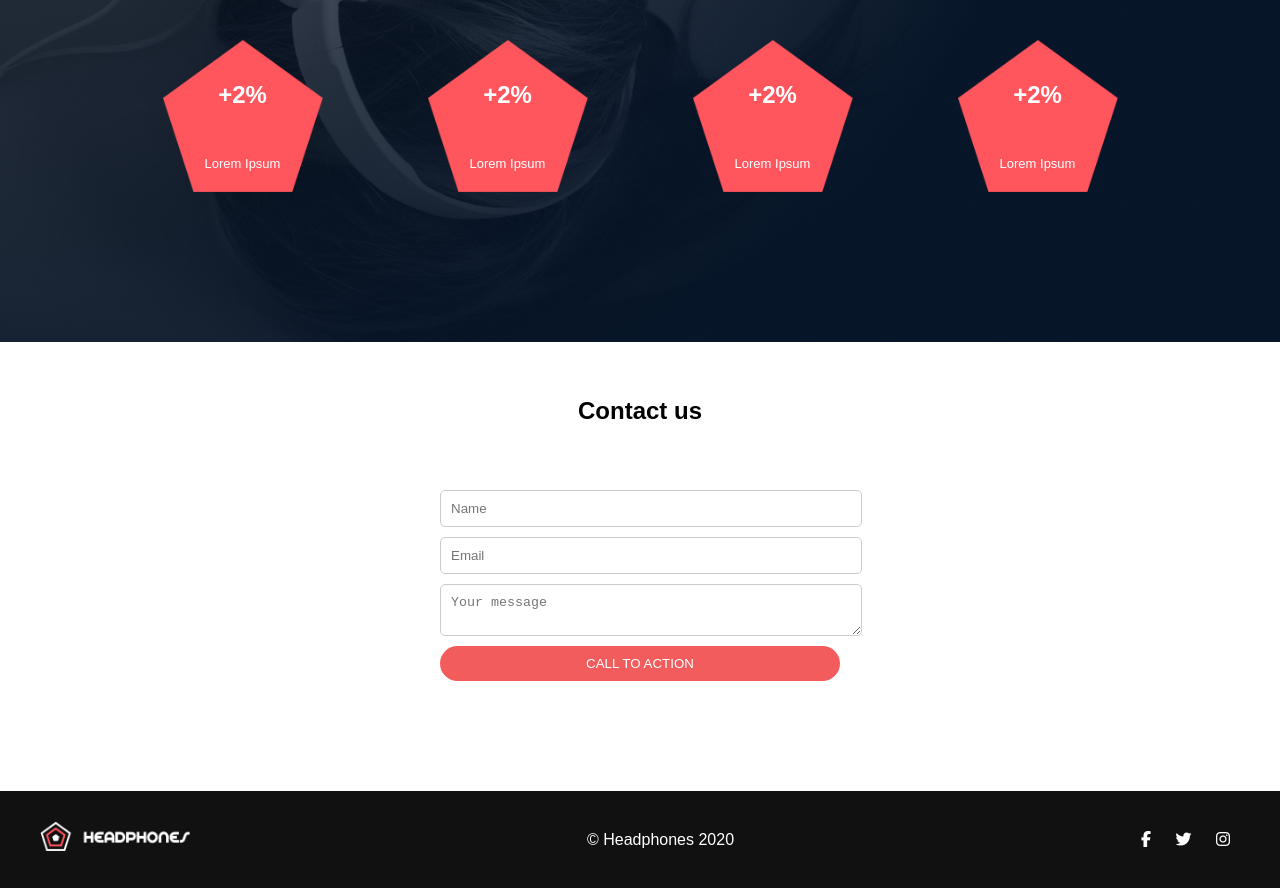
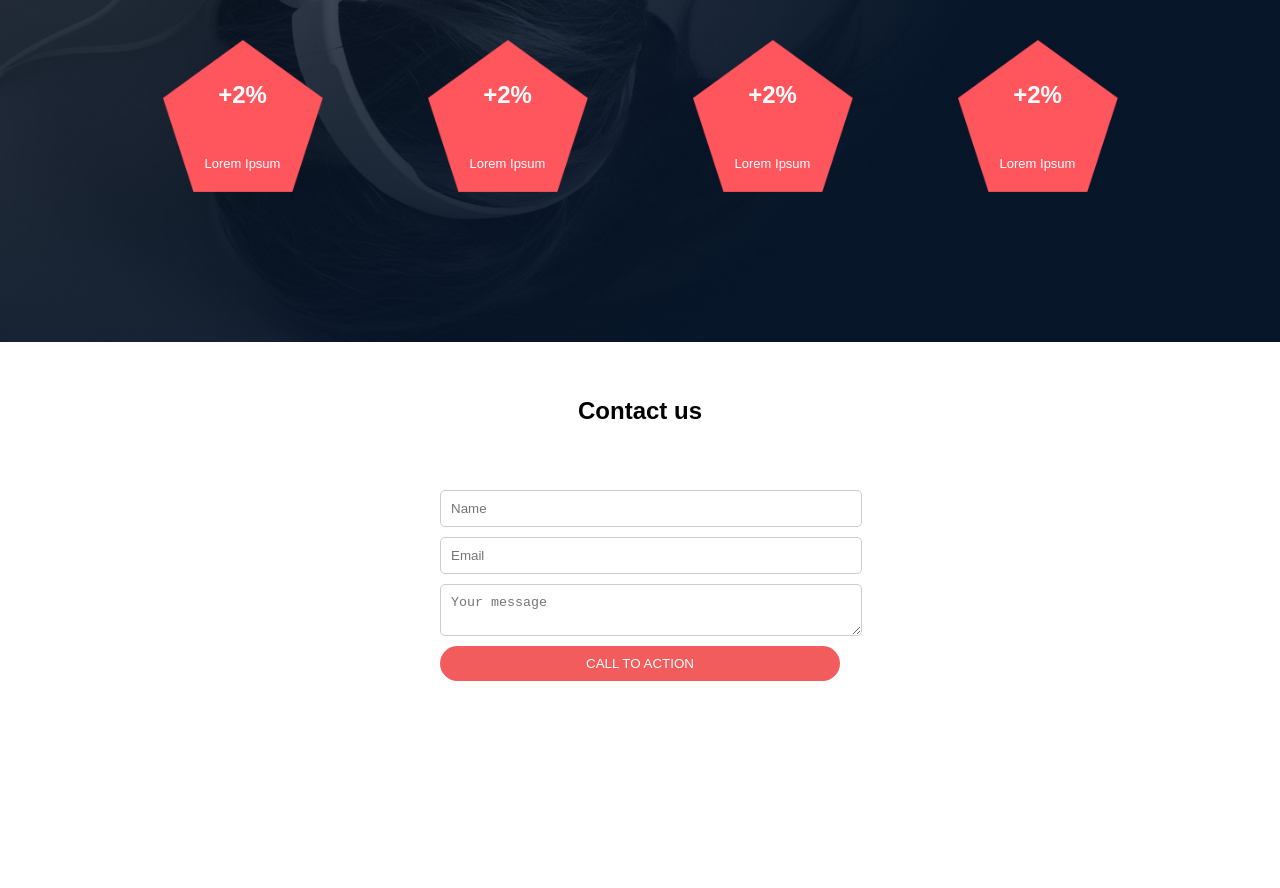
Before and after one commit to Nuswe265/alx_html_css, a plain HTML site: page headphones/3-index.html in a window 1280 px wide. Shown: the part 2039-2927 px from the top of the page. After the commit the page ends 2830 px from the top, so only its background shows below. Drawn offline with Linux system fonts and the light colour scheme.

Commit message:
Update 3-index.html

```diff
--- a/headphones/3-index.html
+++ b/headphones/3-index.html
@@ -88,16 +88,5 @@
     </form>
   </section>
 
-  <footer >
-    <div class="navbar">
-    <div class="footer-logo"> <div class="logo"><img src="images/logo_headphones.png" alt="logo" style="width:150px; height:auto;"></div></div>
-    <p>&copy; Headphones 2020</p>
-    <div class="social-icons">
-      <a href="#" target="_blank"><i class="fab fa-facebook-f"></i></a>
-      <a href="#" target="_blank"><i class="fab fa-twitter"></i></a>
-      <a href="#" target="_blank"><i class="fab fa-instagram"></i></a>
-    </div>
-    </div>
-  </footer>
 </body>
 </html>
```
